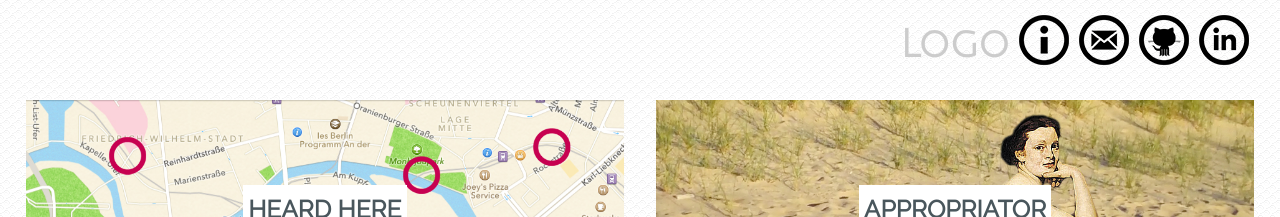
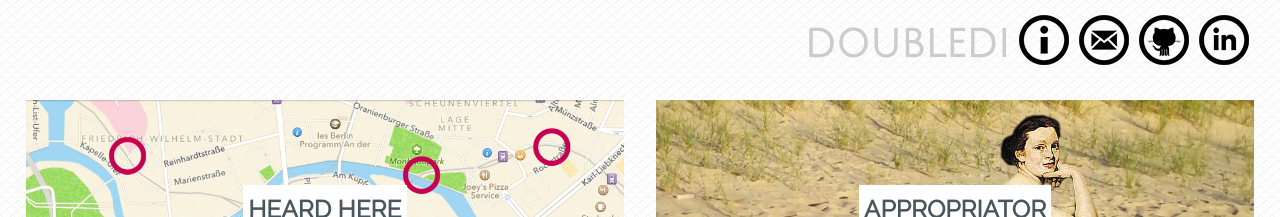
Before and after one commit to diannamertz/doubledi.github.com, a Jekyll site: the page built from index.html, in a window 1280 px wide. Shown: the top 217 px of the page. Built offline with Jekyll 4.4.1, drawn with Linux system fonts in a browser that asks for light colours.

Commit message:
change logo to duobledi

```diff
--- a/_layouts/default.html
+++ b/_layouts/default.html
@@ -18,7 +18,7 @@
                 <li><a href="https://github.com/doubledi?tab=repositories"> <img src="/img/icon-github.png"></a></li>
                 <li><a href="mailto:diannamertz@gmail.com" target="_top" title="E-mail me!"> <img src="/img/icon-contact.png" alt="E-mail me!"></a></li>
                 <li><a href="#myModal" role="btn" data-toggle="modal"> <img src="/img/icon-info.png"></a></li>
-                <li><a href="/index.html"><h1>Logo</h1></a></li>
+                <li><a href="/index.html"><h1>DOUBLEDI</h1></a></li>
               </ul>
             </nav>
           </div> <!--row-fluid-->
```
